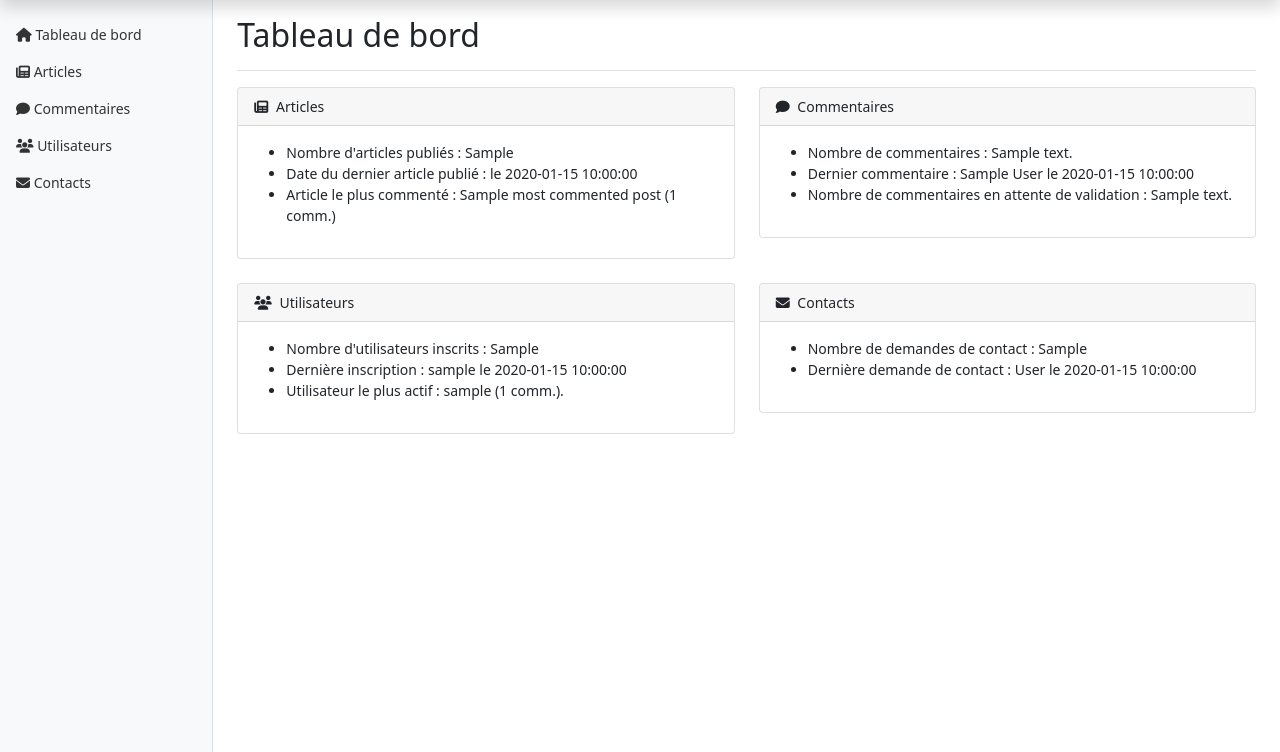
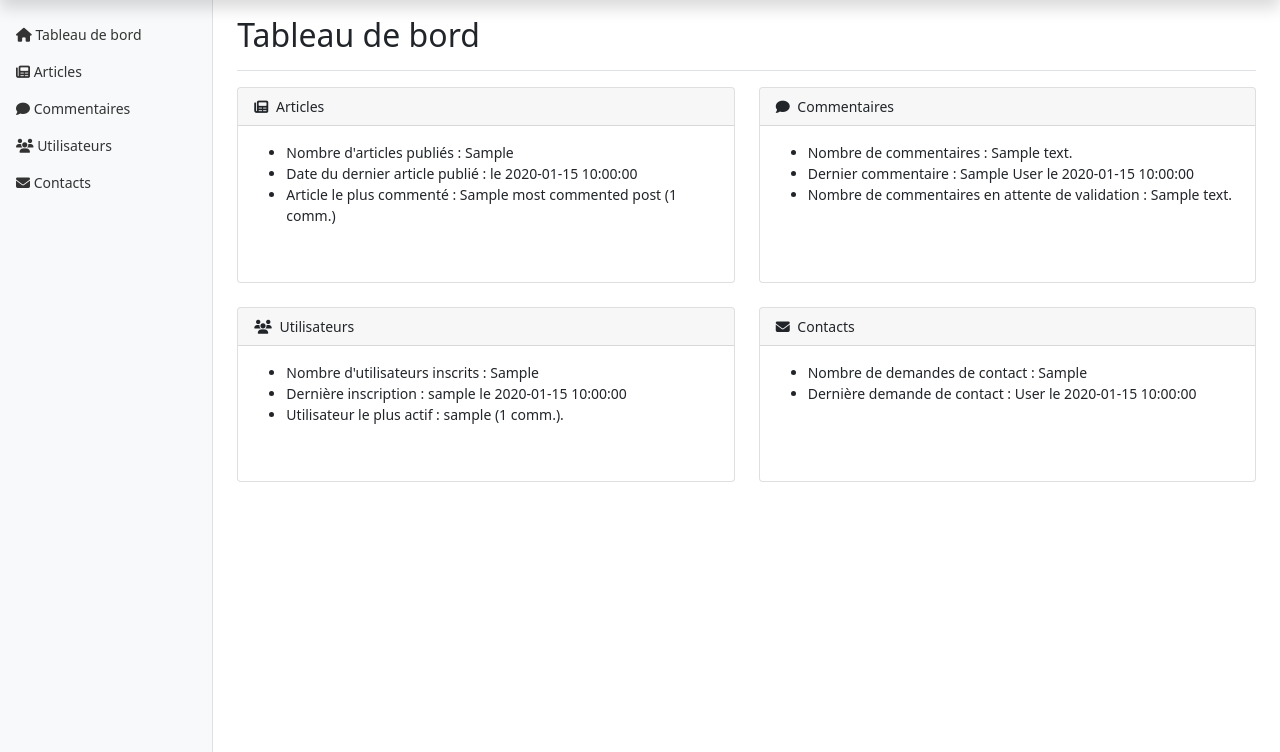
Before and after one commit to Phil4525/P5_myBlog, a PHP site: the page made by templates/admin/dashboard.php in a window 1280 px wide. Shown: the part 48-800 px from the top of the page. Run offline with PHP 8.4, Linux system fonts and the light colour scheme; the template is opened without the code that fills it: most values are stand-ins (such as "Sample title", 1, 10 or a date in 2020); some libraries are stand-ins or nearby versions.

Commit message:
various fix

```diff
--- a/src/controllers/SearchController.php
+++ b/src/controllers/SearchController.php
@@ -55,8 +55,10 @@ class SearchController
 
         if (isset($session) && $session['role'] == 'admin' && $get['action'] == 'adminSearch') {
             require 'templates/admin/search_results.php';
-        } else {
-            require 'templates/search_results.php';
+            return;
         }
+        // } else {
+        require 'templates/search_results.php';
+        // }
     }
 }
--- a/src/controllers/UpdateCommentController.php
+++ b/src/controllers/UpdateCommentController.php
@@ -15,14 +15,14 @@ class UpdateCommentController
 
         // It handles the form submission when there is an input.
         if ($input !== null) {
-            $comment = null;
+            $commentContent = null;
             if (!empty($input['comment'])) {
-                $comment = nl2br(strip_tags($input['comment']));
+                $commentContent = nl2br(strip_tags($input['comment']));
             } else {
                 throw new \Exception('Les données du formulaire sont invalides.');
             }
 
-            $success = $commentRepository->updateComment($id, $comment);
+            $success = $commentRepository->updateComment($id, $commentContent);
 
             if (!$success) {
                 throw new \Exception('Impossible de modifier le commentaire !');
--- a/src/controllers/admin/CommentsController.php
+++ b/src/controllers/admin/CommentsController.php
@@ -31,7 +31,7 @@ class CommentsController
         }
 
         $commentsNb = count($comments);
-        $perPage = 5;
+        $perPage = 10;
         $pages = ceil($commentsNb / $perPage);
         $offset = ($currentPage * $perPage) - $perPage;
 
--- a/src/controllers/admin/ContactsController.php
+++ b/src/controllers/admin/ContactsController.php
@@ -30,7 +30,7 @@ class ContactsController
         }
 
         $contactsNb = count($contacts);
-        $perPage = 5;
+        $perPage = 10;
         $pages = ceil($contactsNb / $perPage);
         $offset = ($currentPage * $perPage) - $perPage;
 
--- a/src/controllers/admin/PostsController.php
+++ b/src/controllers/admin/PostsController.php
@@ -33,7 +33,7 @@ class PostsController
 
         // first post of the page
         $postsNb = count($posts);
-        $perPage = 5;
+        $perPage = 10;
         $pages = ceil($postsNb / $perPage);
         $offset = ($currentPage * $perPage) - $perPage;
 
--- a/src/repository/PostRepository.php
+++ b/src/repository/PostRepository.php
@@ -166,8 +166,8 @@ class PostRepository
                 $row['chapo'],
                 $row['content'],
                 $row['author'],
-                $row['french_creation_date'],
-                $row['french_modification_date']
+                $row['creation_date'],
+                $row['modification_date']
             );
 
             // $post->id = $row['id'];
--- a/templates/admin/dashboard.php
+++ b/templates/admin/dashboard.php
@@ -7,8 +7,8 @@ ob_start();
         <h1 class="h2">Tableau de bord</h1>
     </div>
     <div class="row">
-        <div class="col-xl-6">
-            <div class="card mb-4">
+        <div class="col-xl-6 pb-4">
+            <div class="card mb-4 h-100">
                 <div class="card-header">
                     <i class="fa-solid fa-newspaper me-1"></i>
                     Articles
@@ -22,8 +22,8 @@ ob_start();
                 </div>
             </div>
         </div>
-        <div class="col-xl-6">
-            <div class="card mb-4">
+        <div class="col-xl-6 pb-4">
+            <div class="card mb-4 h-100">
                 <div class="card-header">
                     <i class="fa-solid fa-comment me-1"></i>
                     Commentaires
@@ -39,8 +39,8 @@ ob_start();
         </div>
     </div>
     <div class="row">
-        <div class="col-xl-6">
-            <div class="card mb-4">
+        <div class="col-xl-6 pb-4">
+            <div class="card mb-4 h-100">
                 <div class="card-header">
                     <i class="fa-solid fa-users me-1"></i>
                     Utilisateurs
@@ -54,8 +54,8 @@ ob_start();
                 </div>
             </div>
         </div>
-        <div class="col-xl-6">
-            <div class="card mb-4">
+        <div class="col-xl-6 pb-4">
+            <div class="card mb-4 h-100">
                 <div class="card-header">
                     <i class="fa-solid fa-envelope me-1"></i>
                     Contacts
--- a/templates/blog.php
+++ b/templates/blog.php
@@ -11,7 +11,7 @@ require 'headers/blog.php';
             <div class="card mb-4">
                 <a href="index.php?action=post&id=<?= urlencode($featuredPost->id) ?>"><img class="card-img-top" src="https://dummyimage.com/850x350/dee2e6/6c757d.jpg" alt="..." /></a>
                 <div class="card-body">
-                    <div class="small text-muted"><?= $featuredPost->frenchCreationDate ?></div>
+                    <div class="small text-muted"><?= urlencode($featuredPost->frenchCreationDate) ?></div>
                     <h2 class="card-title"><?= $featuredPost->title ?></h2>
                     <p class="card-text"><?= $featuredPost->chapo ?></p>
                     <div class="d-flex justify-content-end">
```
Also changed, not shown: src/controllers/admin/AddPostController.php (+8 -10 lines), src/controllers/admin/DeleteContactController.php (+6 -5 lines), src/controllers/admin/DeletePostController.php (+6 -5 lines), src/controllers/admin/DeleteUserController.php (+6 -5 lines), src/controllers/admin/UpdatePostController.php (+6 -10 lines), src/controllers/admin/ViewUserController.php (+9 -6 lines).
